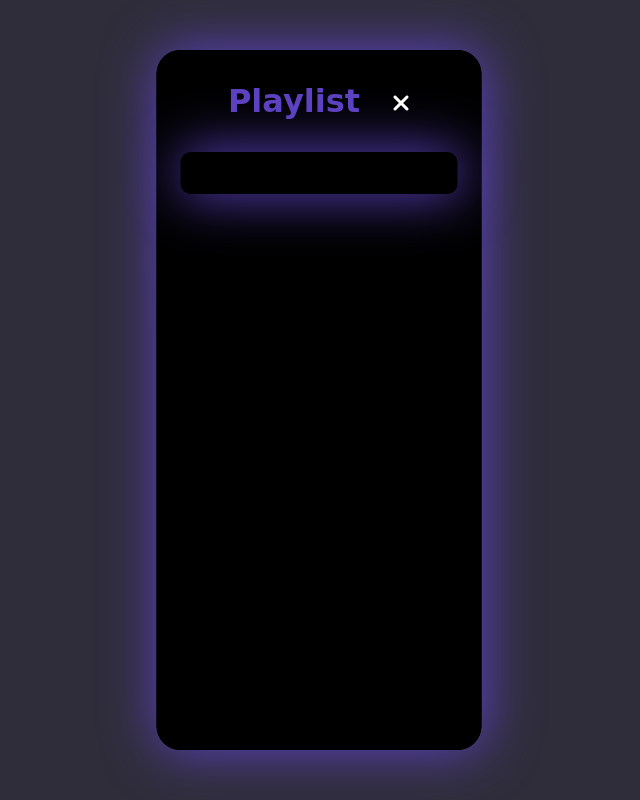
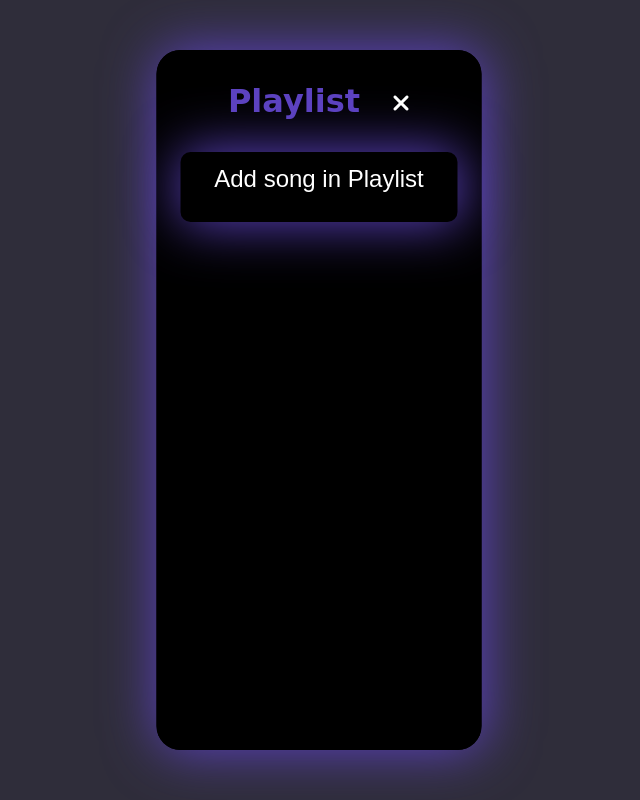
Before and after one commit to Luciferlocas/audioverse, a plain HTML site: page index.html in a window 1280 px wide. Both pictures are taken after a click on the element 708 px from the left and 673 px from the top of the page. Shown: the whole page, without its empty margins (321-961 px from the left). Drawn offline with Linux system fonts and the light colour scheme.

Commit message:
removed bugs

```diff
--- a/index.html
+++ b/index.html
@@ -60,7 +60,7 @@
     </div>
     <div class="playItem">
       <div class="items">
-        <div class="play-track-name"></div>
+        <div style="text-align: center;" class="play-track-name">Add song in Playlist</div>
         <div class="play-track-artist"></div>
       </div>
     </div>
--- a/style.css
+++ b/style.css
@@ -246,8 +246,15 @@ i.fa-xmark{
 }
 
 .items{
+  max-height: 530px;
   border-radius: 10px;
   box-shadow: 2px 0px 53px 2px var(--purple);
+  overflow-y: scroll;
+
+}
+
+.items::-webkit-scrollbar{
+  display: none;
 }
 
 hr{
```
